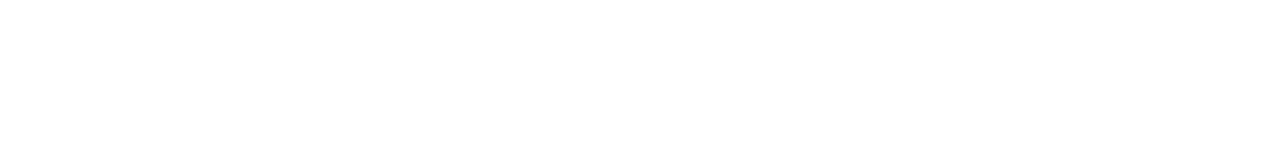
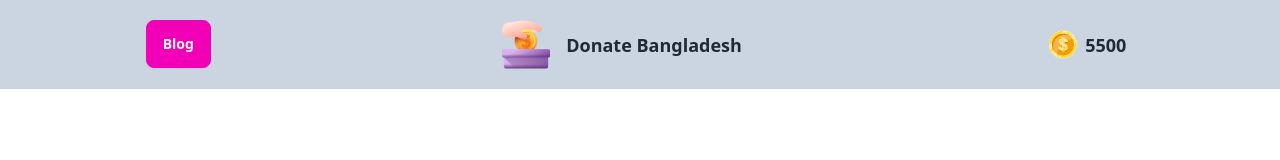
Before and after one commit to sadmankabir444/fifth-assignment, a plain HTML site: page index.html in a window 1280 px wide. Drawn offline with nearby package versions, Linux system fonts and the light colour scheme.

Commit message:
Navbar added

```diff
--- a/function.js
+++ b/function.js
@@ -0,0 +1 @@
+console.log('ami tmk valobashi')
--- a/index.html
+++ b/index.html
@@ -1,11 +1,31 @@
 <!DOCTYPE html>
 <html lang="en">
+
 <head>
     <meta charset="UTF-8">
     <meta name="viewport" content="width=device-width, initial-scale=1.0">
-    <title>Document</title>
+    <title>Donation Page</title>
+    <link href="https://cdn.jsdelivr.net/npm/daisyui@4.12.10/dist/full.min.css" rel="stylesheet" type="text/css" />
+    <script src="https://cdn.tailwindcss.com"></script>
 </head>
+
 <body>
+  <section>
+    <nav class="flex justify-around bg-slate-300 py-5">
+        <div>
+            <button class="btn btn-active btn-secondary">Blog</button>
+        </div>
+        <div class="flex items-center">
+            <img src="assets/logo.png" alt="">
+            <h3 class="text-lg font-bold px-4">Donate Bangladesh</h3>
+        </div>
+        <div class="flex items-center">
+            <img src="assets/coin.png" alt="">
+            <h3 class="text-lg font-bold px-2">5500</h3>
+        </div>
+    </nav>
+  </section>
+    <script src="function.js"></script>
+</body>
 
-</body>
 </html>
```
Also changed, not shown: assets/coin.png (added), assets/feni.png (added), assets/logo.png (added), assets/noakhali.png (added), assets/quota-protest.png (added), tailwind.config.js (added).
